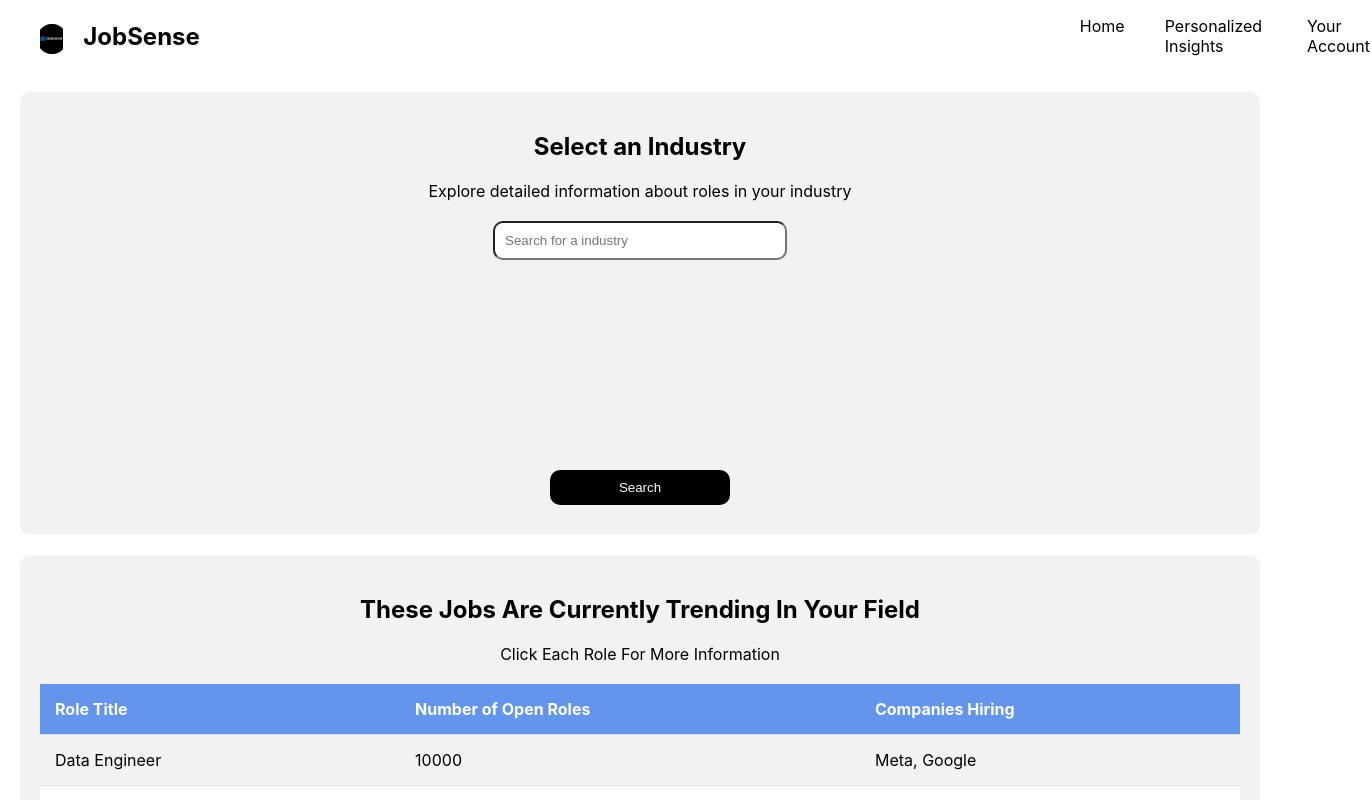
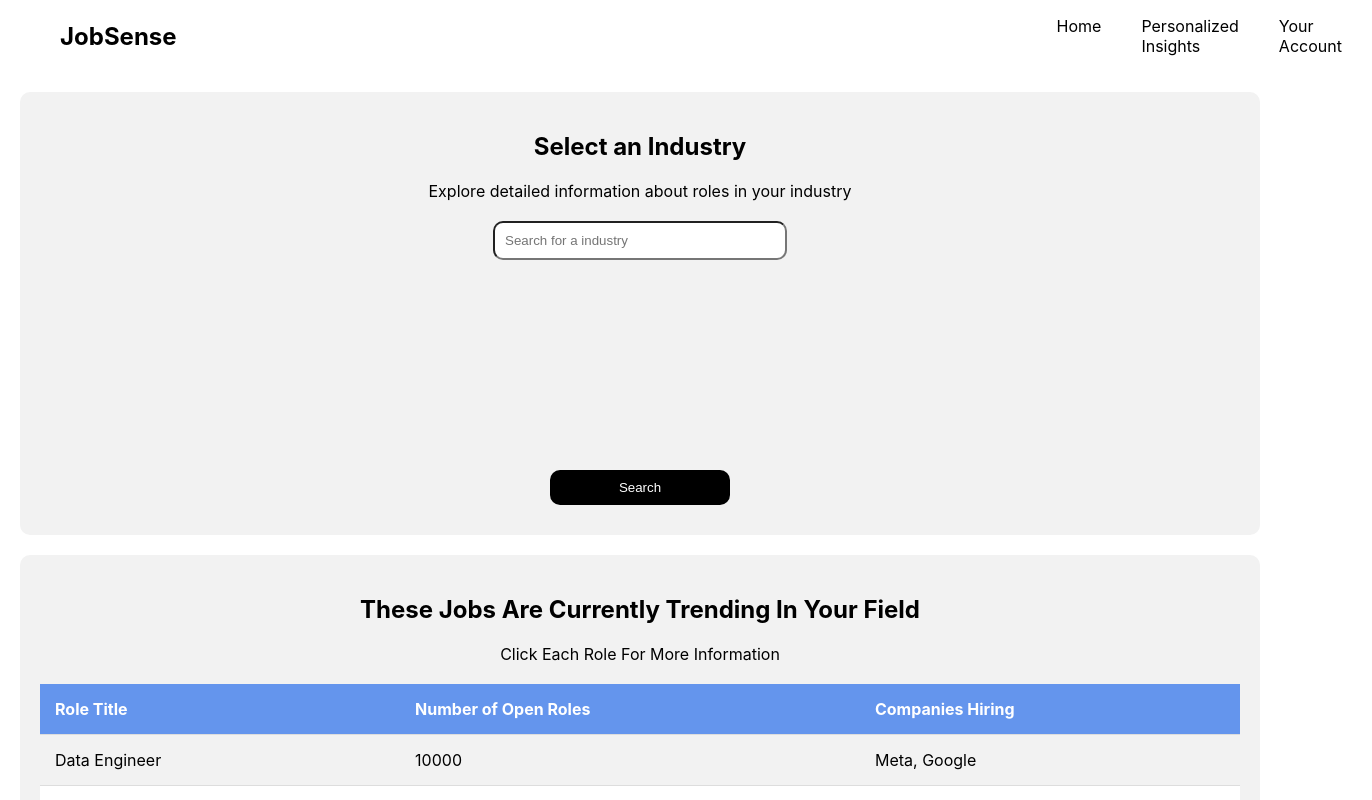
Before and after one commit to texasluminescence/job-trend-analyzer, a React (Create React App) app in the folder dashboard-react-app/: page / in a window 1280 px wide. Shown: the top 800 px of the page, 1372 px wide, since content can reach past the window. Built offline with nearby package versions, Linux system fonts and the light colour scheme; no server answers.

Commit message:
added taskbar

```diff
--- a/dashboard-react-app/src/App.js
+++ b/dashboard-react-app/src/App.js
@@ -1,16 +1,17 @@
 import React from "react";
 import ReactDOM from "react-dom/client";
 import { BrowserRouter, Routes, Route } from "react-router-dom";
-// import Navbar from "./components/Navbar/Navbar";
-// import Footer from "./components/Footer/Footer";
 import Home from "./pages/Home/home";
 import Account from "./pages/Account/account";
 import Personalized from "./pages/Personalized/personalized";
 import NotFound from "./pages/NotFound/notfound";
+import './components/TaskBar/task-bar.css';
+import TaskBar from './components/TaskBar/task-bar';
 
 export default function App() {
   return (
-          <BrowserRouter>
+      <BrowserRouter>
+        <TaskBar />
           <Routes>
               <Route index element={<Home />} />
               <Route path="account" element={<Account />} />
--- a/dashboard-react-app/src/pages/Home/home.js
+++ b/dashboard-react-app/src/pages/Home/home.js
@@ -1,7 +1,6 @@
 import React, { useState, useEffect } from 'react';
 import '../../components/JobsTable/trend-jobs.css'
 import './home.css'
-import TaskBar from '../../components/TaskBar/task-bar';
 import JobsTable from "../../components/JobsTable/trend-jobs";
 import SearchBar from "../../components/SearchBar/search-bar";
 import SkillsTable from "../../components/SkillsTable/trend-skills";
@@ -25,11 +24,6 @@ function Home() {
 
   return (
     <div className="App">
-
-        <section className = "task-bar">
-          <TaskBar/>
-        </section>
-
         <section className="jobs-section">
           <h2>Select an Industry</h2>
           <p className="description-text">Explore detailed information about roles in your industry</p>
```
